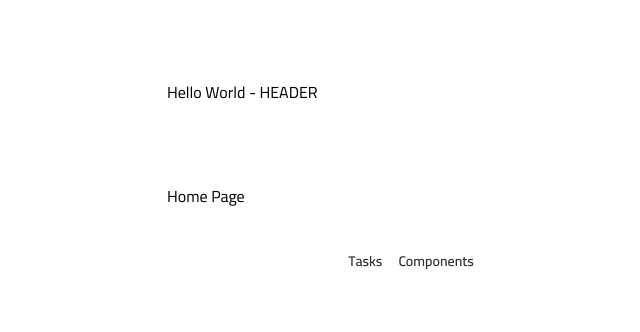
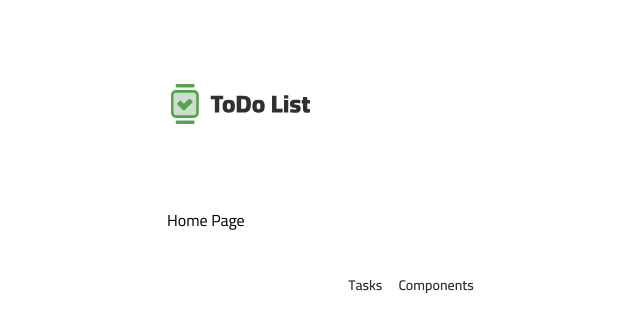
Before and after one commit to brunosilveiradosanjos/react-task-manager, a React (Vite) app: page / in a window 1280 px wide. Shown: the top 332 px of the page, without its empty margins (229-869 px from the left). Built offline with nearby package versions, Linux system fonts and the light colour scheme.

Commit message:
feat: core components implementation

```diff
--- /dev/null
+++ b/src/components/core/footer.tsx
@@ -0,0 +1,17 @@
+import { NavLink } from 'react-router'
+import Text from '@/components/small/text'
+
+export default function Footer() {
+  return (
+    <footer className="my-5 md:my-10">
+      <nav className="flex items-center justify-center gap-4">
+        <NavLink to="/">
+          <Text variant="body-sm-bold">Tasks</Text>
+        </NavLink>
+        <NavLink to="/components">
+          <Text variant="body-sm-bold">Components</Text>
+        </NavLink>
+      </nav>
+    </footer>
+  )
+}
--- /dev/null
+++ b/src/components/core/header.tsx
@@ -0,0 +1,10 @@
+import Container from '../small/container'
+import Logo from '@/assets/images/logo.svg?react'
+
+export default function Header() {
+  return (
+    <Container as="header" className="mt-3 md:mt-20">
+      <Logo className="h-9 md:h-12" />
+    </Container>
+  )
+}
--- /dev/null
+++ b/src/components/core/main.tsx
@@ -0,0 +1,11 @@
+import React from 'react'
+import { cx } from 'class-variance-authority'
+
+interface MainProps extends React.ComponentProps<'main'> {}
+export default function Main({ children, className, ...props }: MainProps) {
+  return (
+    <main className={cx('mt-4 md:mt-8', className)} {...props}>
+      {children}
+    </main>
+  )
+}
--- a/src/pages/layout-main.tsx
+++ b/src/pages/layout-main.tsx
@@ -1,26 +1,16 @@
-import { NavLink, Outlet } from 'react-router'
-import Container from '@/components/small/container'
-import Text from '@/components/small/text'
+import { Outlet } from 'react-router'
+import Header from '@/components/core/header'
+import Main from '@/components/core/main'
+import Footer from '@/components/core/footer'
 
 export default function LayoutMain() {
   return (
     <>
-      <Container as="header" className="mt-3 md:mt-20">
-        Hello World - HEADER
-      </Container>
-      <main className="mt-4 md:mt-8">
+      <Header />
+      <Main>
         <Outlet />
-      </main>
-      <footer className="my-5 md:my-10">
-        <nav className="flex items-center justify-center gap-4">
-          <NavLink to="/">
-            <Text variant="body-sm-bold">Tasks</Text>
-          </NavLink>
-          <NavLink to="/components">
-            <Text variant="body-sm-bold">Components</Text>
-          </NavLink>
-        </nav>
-      </footer>
+      </Main>
+      <Footer />
     </>
   )
 }
```
